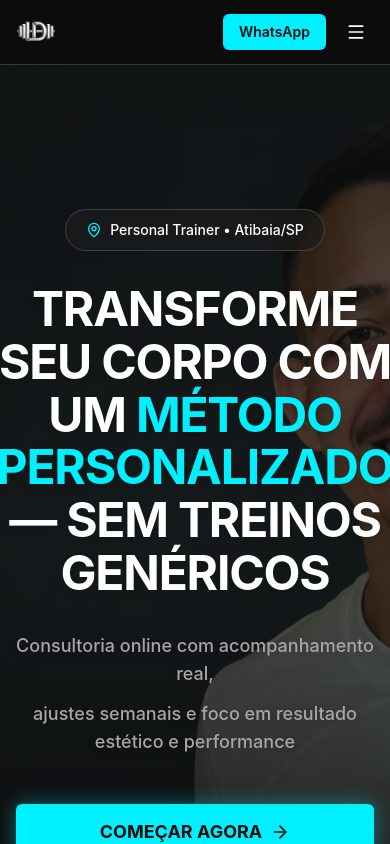
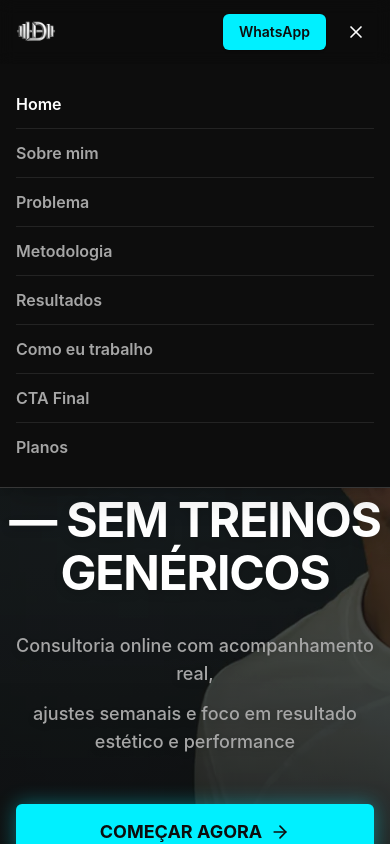
Before and after one commit to 04ale/dominicale-personal, a React (Vite) app: page / in a window 390 px wide. Both pictures are taken after a click on the button 356 px from the left and 32 px from the top of the page. Shown: the top 844 px of the page. Built offline with nearby package versions, Linux system fonts and the light colour scheme.

Commit message:
feat: add mobile menu toggle and dropdown overlay to Header

```diff
--- a/src/components/layout/Header.tsx
+++ b/src/components/layout/Header.tsx
@@ -1,14 +1,25 @@
-import { Menu } from 'lucide-react';
+import { useState } from 'react';
+import { Menu, X } from 'lucide-react';
 
 import logo from '../../assets/logo.webp';
 
 export default function Header() {
+    const [isMenuOpen, setIsMenuOpen] = useState(false);
+
+    const toggleMenu = () => {
+        setIsMenuOpen(!isMenuOpen);
+    };
+
+    const closeMenu = () => {
+        setIsMenuOpen(false);
+    };
+
     return (
         <header className="sticky top-0 z-50 w-full border-b border-platinum-light/20 bg-deep-onyx/95 backdrop-blur supports-backdrop-filter:bg-deep-onyx/60">
             <div className="container mx-auto flex h-16 items-center justify-between px-4 max-w-7xl">
 
                 {/* Logo Section */}
-                <a href="/" className="flex items-center group">
+                <a href="/" className="flex items-center group" onClick={closeMenu}>
                     <img src={logo} alt="Lucas Dominicale" className="h-10 md:h-12 w-auto object-contain rounded-md" fetchPriority="high" />
                 </a>
 
@@ -32,11 +43,31 @@ export default function Header() {
                     <a href="https://wa.me/5511919799090?text=Ol%C3%A1%20Lucas%21%20Vim%20pelo%20site%20e%20gostaria%20de%20tirar%20algumas%20d%C3%BAvidas." className="inline-flex items-center justify-center bg-electric hover:bg-electric/90 text-deep-onyx h-9 px-4 py-2 rounded-md text-sm font-semibold shadow-sm transition-colors" target="_blank" rel="noopener noreferrer">
                         WhatsApp
                     </a>
-                    <button className="md:hidden flex items-center justify-center text-pure-white hover:bg-gunmetal-grey h-9 w-9 rounded-md transition-colors">
-                        <Menu size={20} />
+                    <button
+                        onClick={toggleMenu}
+                        className="md:hidden flex items-center justify-center text-pure-white hover:bg-gunmetal-grey h-9 w-9 rounded-md transition-colors"
+                        aria-label="Menu"
+                    >
+                        {isMenuOpen ? <X size={20} /> : <Menu size={20} />}
                     </button>
                 </div>
             </div>
+
+            {/* Mobile Menu Overlay */}
+            {isMenuOpen && (
+                <div className="md:hidden absolute top-16 left-0 w-full bg-deep-onyx border-b border-platinum-light/20 shadow-xl overflow-hidden animate-in slide-in-from-top-2 duration-200">
+                    <nav className="flex flex-col p-4">
+                        <a href="/" onClick={closeMenu} className="text-base font-semibold py-3 border-b border-platinum-light/10 text-pure-white">Home</a>
+                        <a href="#sobremim" onClick={closeMenu} className="text-base font-semibold py-3 border-b border-platinum-light/10 text-silver-mist hover:text-pure-white">Sobre mim</a>
+                        <a href="#problemas" onClick={closeMenu} className="text-base font-semibold py-3 border-b border-platinum-light/10 text-silver-mist hover:text-pure-white">Problema</a>
+                        <a href="#metodologia" onClick={closeMenu} className="text-base font-semibold py-3 border-b border-platinum-light/10 text-silver-mist hover:text-pure-white">Metodologia</a>
+                        <a href="#resultados" onClick={closeMenu} className="text-base font-semibold py-3 border-b border-platinum-light/10 text-silver-mist hover:text-pure-white">Resultados</a>
+                        <a href="#comoeutrabalho" onClick={closeMenu} className="text-base font-semibold py-3 border-b border-platinum-light/10 text-silver-mist hover:text-pure-white">Como eu trabalho</a>
+                        <a href="#ctafinal" onClick={closeMenu} className="text-base font-semibold py-3 border-b border-platinum-light/10 text-silver-mist hover:text-pure-white">CTA Final</a>
+                        <a href="#planos" onClick={closeMenu} className="text-base font-semibold py-3 text-silver-mist hover:text-pure-white">Planos</a>
+                    </nav>
+                </div>
+            )}
         </header>
     );
 }
```
